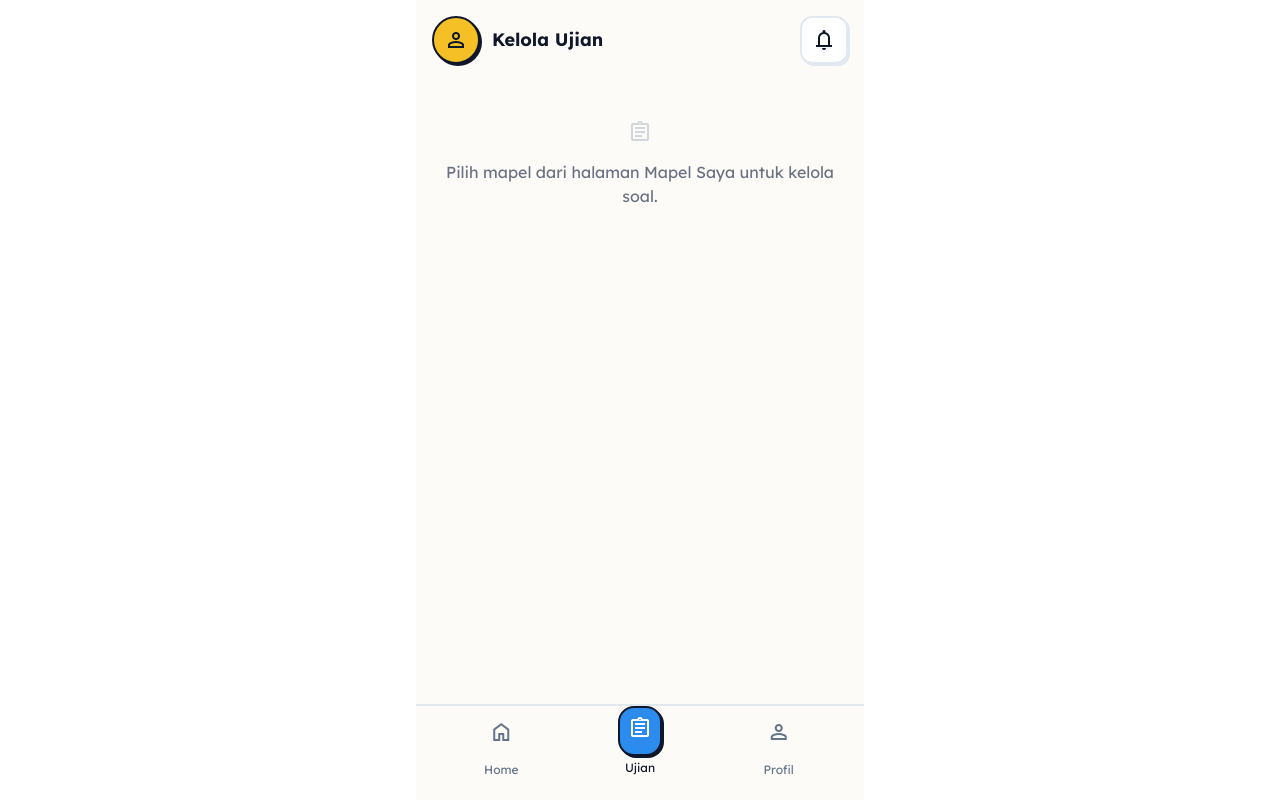
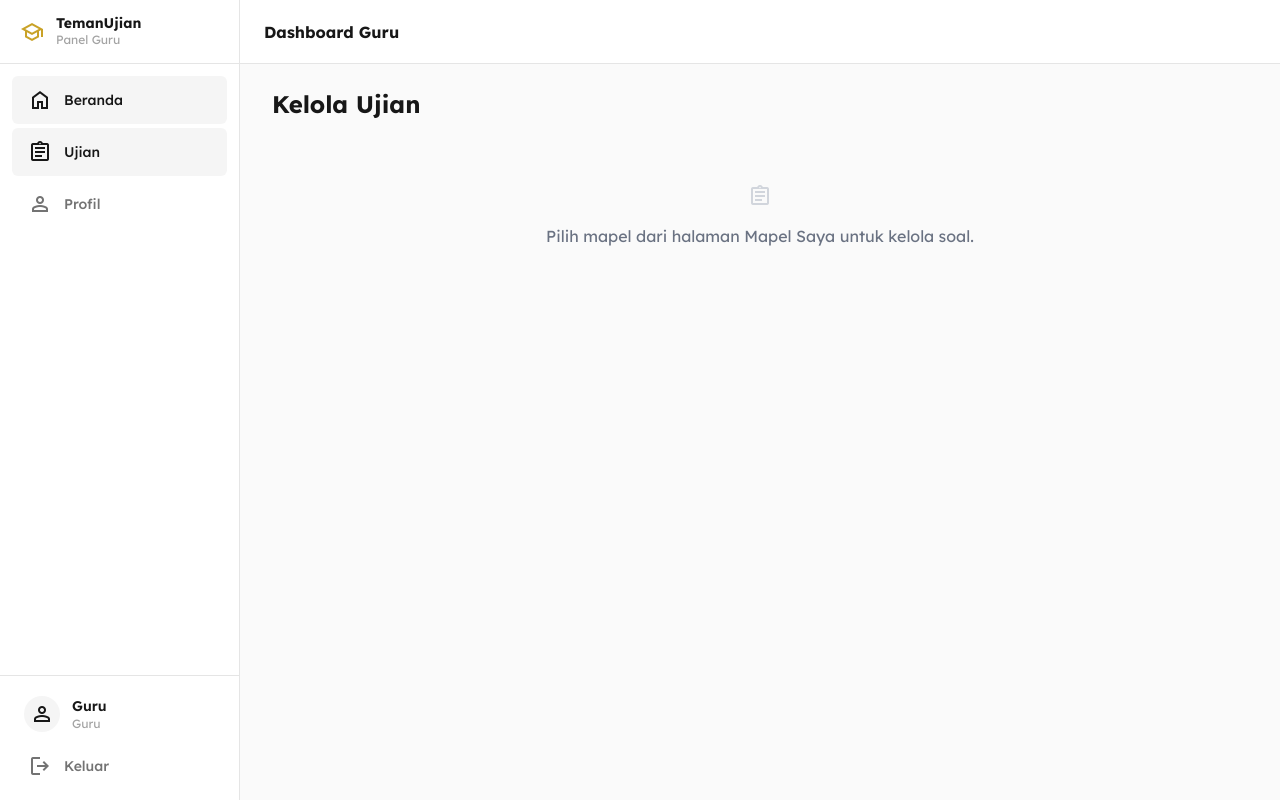
Before and after one commit to TheFahmi/ujian-anak-app, a Next.js app in the folder frontend-v2/: page /dashboard/guru/exams in a window 1280 px wide. Built offline with nearby package versions, Linux system fonts and the light colour scheme.

Commit message:
fix: guru dashboard desktop mode (sidebar + grid) + guard userId undefined + error 403/404

```diff
--- a/frontend-v2/src/app/dashboard/guru/exams/page.tsx
+++ b/frontend-v2/src/app/dashboard/guru/exams/page.tsx
@@ -62,11 +62,16 @@ function TeacherExamsContent() {
         }
     }, [user, subjectId]);
 
-    if (loading) return <div className="pt-20 px-6"><TopAppBar title="Kelola Ujian" showBack /><p className="text-center py-10 text-gray-500">Loading...</p></div>;
+    if (loading) return <div className="pt-6"><TopAppBar title="Kelola Ujian" showBack /><p className="text-center py-10 text-gray-500">Loading...</p></div>;
 
     return (
-        <div className="pt-20 px-6 pb-28">
-            <TopAppBar title={subject?.nama || 'Kelola Ujian'} showBack />
+        <div className="pt-6 pb-8">
+            <div className="mb-6 md:hidden">
+                <TopAppBar title={subject?.nama || 'Kelola Ujian'} showBack />
+            </div>
+            <h1 className="mb-6 hidden text-2xl font-bold text-[#171717] md:block">
+                {subject?.nama || 'Kelola Ujian'}
+            </h1>
 
             {error && (
                 <div className="bg-red-50 border-2 border-red-200 text-red-700 p-4 rounded-xl mb-4 text-sm">
--- a/frontend-v2/src/app/dashboard/guru/layout.tsx
+++ b/frontend-v2/src/app/dashboard/guru/layout.tsx
@@ -1,14 +1,111 @@
+"use client";
+
+import { useEffect, useState } from "react";
+import { useRouter, usePathname } from "next/navigation";
+import { useAuth } from "@/context/AuthContext";
 import TeacherBottomNavigation from "@/components/TeacherBottomNavigation";
+
+const NAV_ITEMS = [
+    { href: "/dashboard/guru", label: "Beranda", icon: "home" },
+    { href: "/dashboard/guru/exams", label: "Ujian", icon: "assignment" },
+    { href: "/dashboard/guru/profile", label: "Profil", icon: "person" },
+];
 
 export default function TeacherDashboardLayout({
     children,
 }: {
     children: React.ReactNode;
 }) {
+    const router = useRouter();
+    const pathname = usePathname();
+    const { user, logout } = useAuth();
+    const [scrolled, setScrolled] = useState(false);
+
+    useEffect(() => {
+        const onScroll = () => setScrolled(window.scrollY > 8);
+        onScroll();
+        window.addEventListener("scroll", onScroll, { passive: true });
+        return () => window.removeEventListener("scroll", onScroll);
+    }, []);
+
+    const isActive = (path: string) => pathname === path || pathname.startsWith(path + "/");
+
     return (
-        <div className="min-h-screen bg-[#fdfbf7] font-['Lexend',sans-serif] pb-32 text-[#0f172a] overflow-x-hidden max-w-md md:max-w-md lg:max-w-md mx-auto relative">
-            {children}
-            <TeacherBottomNavigation />
+        <div className="min-h-screen bg-[#fafafa] font-['Lexend',sans-serif] text-[#171717] overflow-x-hidden relative">
+            {/* Sidebar desktop */}
+            <aside className="fixed inset-y-0 left-0 z-40 hidden w-60 flex-col border-r border-[#e5e5e5] bg-white md:flex">
+                <div className="flex h-16 items-center gap-3 border-b border-[#e5e5e5] px-5">
+                    <span className="material-symbols-outlined text-2xl text-[#c9a227]">school</span>
+                    <div>
+                        <p className="text-sm font-bold leading-tight">TemanUjian</p>
+                        <p className="text-xs text-[#a3a3a3]">Panel Guru</p>
+                    </div>
+                </div>
+
+                <nav className="flex-1 space-y-1 p-3">
+                    {NAV_ITEMS.map((item) => (
+                        <button
+                            key={item.href}
+                            onClick={() => router.push(item.href)}
+                            className={`flex w-full items-center gap-3 rounded-md px-4 py-3 text-sm font-medium transition-colors ${
+                                isActive(item.href)
+                                    ? "bg-[#f5f5f5] text-[#171717]"
+                                    : "text-[#737373] hover:bg-[#fafafa] hover:text-[#171717]"
+                            }`}
+                        >
+                            <span className="material-symbols-outlined text-xl">{item.icon}</span>
+                            {item.label}
+                        </button>
+                    ))}
+                </nav>
+
+                <div className="border-t border-[#e5e5e5] p-3">
+                    <div className="flex items-center gap-3 rounded-md px-3 py-2">
+                        <div className="flex h-9 w-9 items-center justify-center rounded-full bg-[#f5f5f5] text-[#171717]">
+                            <span className="material-symbols-outlined text-lg">person</span>
+                        </div>
+                        <div className="min-w-0 flex-1">
+                            <p className="truncate text-sm font-semibold">{user?.username || "Guru"}</p>
+                            <p className="text-xs text-[#a3a3a3]">Guru</p>
+                        </div>
+                    </div>
+                    <button
+                        onClick={() => logout()}
+                        className="mt-1 flex w-full items-center gap-3 rounded-md px-4 py-2.5 text-sm font-medium text-[#737373] transition-colors hover:bg-[#fafafa] hover:text-[#171717]"
+                    >
+                        <span className="material-symbols-outlined text-xl">logout</span>
+                        Keluar
+                    </button>
+                </div>
+            </aside>
+
+            {/* Top bar desktop */}
+            <header className={`fixed inset-x-0 top-0 z-30 h-16 border-b border-[#e5e5e5] bg-white/95 backdrop-blur-sm transition-all md:left-60 ${scrolled ? "shadow-sm" : ""}`}>
+                <div className="flex h-full items-center justify-between px-4 md:px-6">
+                    <p className="text-sm font-bold md:text-base">Dashboard Guru</p>
+                    <div className="flex items-center gap-3">
+                        <span className="hidden text-sm text-[#737373] md:block">{user?.username}</span>
+                        <button
+                            onClick={() => logout()}
+                            className="rounded-md border border-[#e5e5e5] px-3 py-1.5 text-xs font-semibold text-[#737373] hover:bg-[#fafafa] md:hidden"
+                        >
+                            Keluar
+                        </button>
+                    </div>
+                </div>
+            </header>
+
+            {/* Main content */}
+            <main className="pt-16 md:ml-60">
+                <div className="mx-auto w-full max-w-md px-4 pb-32 md:max-w-6xl md:px-8 md:pb-12">
+                    {children}
+                </div>
+            </main>
+
+            {/* Bottom nav mobile only */}
+            <div className="md:hidden">
+                <TeacherBottomNavigation />
+            </div>
         </div>
     );
 }
```
Also changed, not shown: frontend-v2/src/app/dashboard/guru/page.tsx (+36 -16 lines), 1 other file (tests, documents, lock files or other folders).
